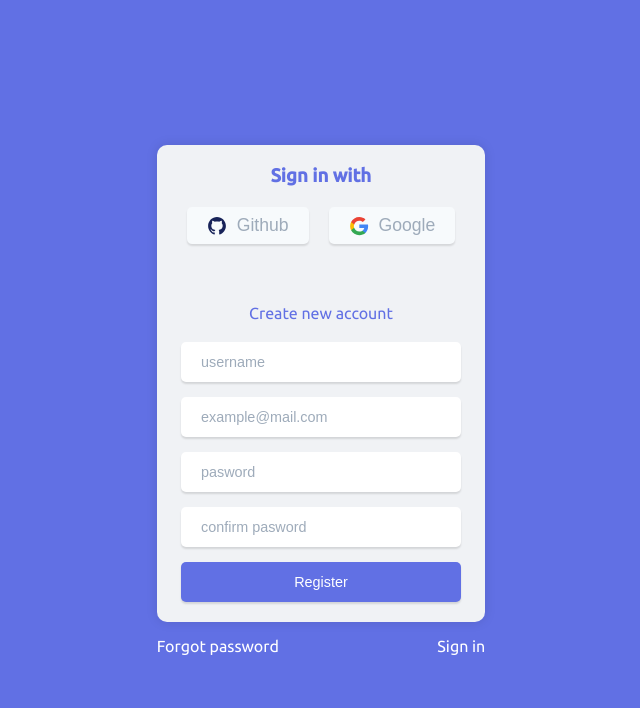
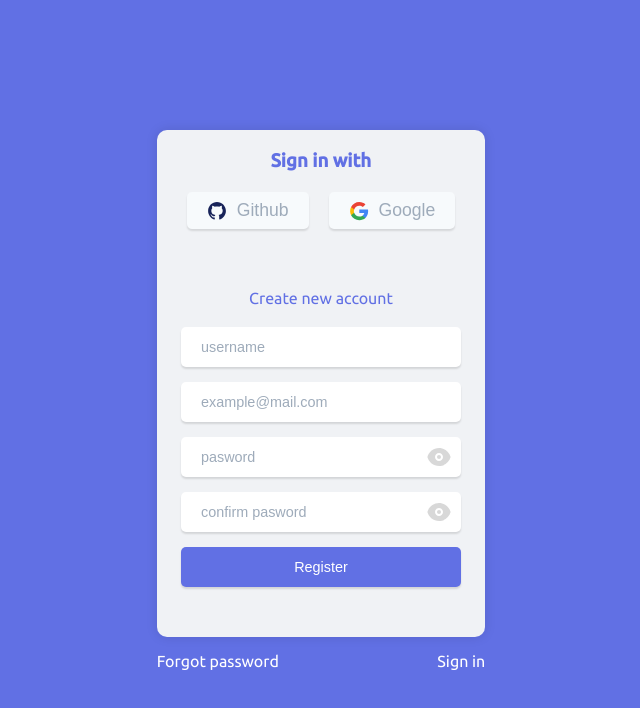
Before and after one commit to kazi331/react-blog, a React app: page /register in a window 1280 px wide. Shown: the top 708 px of the page, without its empty margins (319-959 px from the left). Built offline with nearby package versions, Linux system fonts and the light colour scheme; the HTML template or start-up script is replaced by a standard one.

Commit message:
eye changed

```diff
--- a/src/index.scss
+++ b/src/index.scss
@@ -128,6 +128,37 @@ body {
             transform: translateY(-2px);
           }
         }
+        .label{
+          position: relative;
+          width: 100%;
+         &:hover .eye{
+          opacity: .8;
+         }
+         input{
+          padding-right: 40px;
+         }
+          .eye {
+            opacity: .3;
+            padding: 1px;
+            border: none;
+            cursor: pointer;
+            background-color: transparent;
+            width: 2px;
+            height: 2px;
+            color: gray;
+            position: absolute;
+            top: 7px;
+            right: 33px;
+            user-select: none;
+          }
+        }
+      }
+      .err {
+        color: orangered;
+        margin-top: 10px;
+      }
+      .msg {
+        margin-top: 10px;
       }
     }
   }
--- a/src/pages/Login.jsx
+++ b/src/pages/Login.jsx
@@ -18,7 +18,7 @@ const Login = () => {
           <div className='form'>
             <input type="email" autoComplete='off' name="email" id="email" placeholder='example@mail.com' />
             <input type="password" autoComplete='off' name="password" placeholder='pasword' />
-            <input type='submit' value="Register" />
+            <input type='submit' value="Login" />
           </div>
         </div>
         <div className="instructions">
--- a/src/pages/Register.jsx
+++ b/src/pages/Register.jsx
@@ -1,25 +1,39 @@
+import axios from 'axios';
 import { useState } from 'react';
-import { Link } from 'react-router-dom'
-import github from '../utils/github.svg'
-import google from '../utils/google.svg'
-import axios from 'axios'
+import { Link, useNavigate } from 'react-router-dom';
+import github from '../utils/github.svg';
+import google from '../utils/google.svg';
+import { EyeAlt, Eye } from '../resources/Icons';
 
 const Register = () => {
   const [inputs, setInputs] = useState({ username: "", email: "", password: "" });
+  const [err, setErr] = useState(null);
+  const [message, setMessage] = useState(null);
+  const [show, setShow] = useState(false)
+  const [show2, setShow2] = useState(false)
+  const navigate = useNavigate();
   const handleInputs = e => {
     e.preventDefault();
-    setInputs(prev => ({ ...prev, [e.target.name]: e.target.value }))
+    setInputs(prev => ({ ...prev, [e.target.name]: e.target.value }));
+    setErr(null);
+    setMessage(null)
   }
   const handleSubmit = async e => {
     e.preventDefault();
+    setErr(null)
     try {
       const res = await axios.post('http://localhost:5000/api/auth/register', inputs);
-      console.log(res)
+      console.log(res.data);
+      setMessage(res.data.message);
+      setTimeout(() => {
+        navigate('/login');
+      }, 2000);
     } catch (err) {
-      console.log(err)
+      console.log(err.message);
+      setErr(err.response.data);
     }
   }
-  console.log(inputs)
+
   return (
     <div className="login">
       <div className="login-container">
@@ -33,10 +47,18 @@ const Register = () => {
           <div className='form'>
             <input type="text" name="username" onChange={handleInputs} id="username" placeholder='username' />
             <input type="email" name="email" onChange={handleInputs} id="email" placeholder='example@mail.com' />
-            <input type="password" name="password" onChange={handleInputs} placeholder='pasword' />
-            <input type="password" name="confirm-password" placeholder='confirm pasword' />
+            <label htmlFor="" className='label'>
+              <input type={show ? 'text' : 'password'} name="password" onChange={handleInputs} placeholder='pasword' />
+              <span className='eye' onClick={() => setShow(!show)}>{show ? <Eye /> : <EyeAlt />}</span>
+            </label>
+            <label htmlFor="" className='label'>
+              <input type={show2 ? 'text' : 'password'} name="confirm-password" placeholder='confirm pasword' />
+              <span className='eye' onClick={() => setShow2(!show2)}>{show2 ? <Eye /> : <EyeAlt />}</span>
+            </label>
             <input onClick={handleSubmit} type='submit' value="Register" />
           </div>
+          {err ? <p className="err">{err}</p> : <p className="msg">{message}</p>}
+
         </div>
         <div className="instructions">
           <Link to="/forgot">Forgot password </Link>
--- a/src/resources/Icons.jsx
+++ b/src/resources/Icons.jsx
@@ -38,11 +38,23 @@ export const FooterImage = () => {
 }
 export const EditIcon =
 
-        <svg xmlns="http://www.w3.org/2000/svg" fill="none" viewBox="0 0 24 24" strokeWidth={1.5} stroke="currentColor" className="w-6 h-6">
-            <path strokeLinecap="round" strokeLinejoin="round" d="M16.862 4.487l1.687-1.688a1.875 1.875 0 112.652 2.652L10.582 16.07a4.5 4.5 0 01-1.897 1.13L6 18l.8-2.685a4.5 4.5 0 011.13-1.897l8.932-8.931zm0 0L19.5 7.125M18 14v4.75A2.25 2.25 0 0115.75 21H5.25A2.25 2.25 0 013 18.75V8.25A2.25 2.25 0 015.25 6H10" />
-        </svg>
+    <svg xmlns="http://www.w3.org/2000/svg" fill="none" viewBox="0 0 24 24" strokeWidth={1.5} stroke="currentColor" className="w-6 h-6">
+        <path strokeLinecap="round" strokeLinejoin="round" d="M16.862 4.487l1.687-1.688a1.875 1.875 0 112.652 2.652L10.582 16.07a4.5 4.5 0 01-1.897 1.13L6 18l.8-2.685a4.5 4.5 0 011.13-1.897l8.932-8.931zm0 0L19.5 7.125M18 14v4.75A2.25 2.25 0 0115.75 21H5.25A2.25 2.25 0 013 18.75V8.25A2.25 2.25 0 015.25 6H10" />
+    </svg>
 
 
 export const DeleteIcon = <svg xmlns="http://www.w3.org/2000/svg" fill="none" viewBox="0 0 24 24" strokeWidth={1.5} stroke="currentColor" className="w-6 h-6">
-        <path strokeLinecap="round" strokeLinejoin="round" d="M14.74 9l-.346 9m-4.788 0L9.26 9m9.968-3.21c.342.052.682.107 1.022.166m-1.022-.165L18.16 19.673a2.25 2.25 0 01-2.244 2.077H8.084a2.25 2.25 0 01-2.244-2.077L4.772 5.79m14.456 0a48.108 48.108 0 00-3.478-.397m-12 .562c.34-.059.68-.114 1.022-.165m0 0a48.11 48.11 0 013.478-.397m7.5 0v-.916c0-1.18-.91-2.164-2.09-2.201a51.964 51.964 0 00-3.32 0c-1.18.037-2.09 1.022-2.09 2.201v.916m7.5 0a48.667 48.667 0 00-7.5 0" />
-    </svg>
+    <path strokeLinecap="round" strokeLinejoin="round" d="M14.74 9l-.346 9m-4.788 0L9.26 9m9.968-3.21c.342.052.682.107 1.022.166m-1.022-.165L18.16 19.673a2.25 2.25 0 01-2.244 2.077H8.084a2.25 2.25 0 01-2.244-2.077L4.772 5.79m14.456 0a48.108 48.108 0 00-3.478-.397m-12 .562c.34-.059.68-.114 1.022-.165m0 0a48.11 48.11 0 013.478-.397m7.5 0v-.916c0-1.18-.91-2.164-2.09-2.201a51.964 51.964 0 00-3.32 0c-1.18.037-2.09 1.022-2.09 2.201v.916m7.5 0a48.667 48.667 0 00-7.5 0" />
+</svg>
+export const Eye = () => {
+    return (
+        <svg width="24" height="24" viewBox="0 0 24 24" fill="none" xmlns="http://www.w3.org/2000/svg"><path fillRule="evenodd" clipRule="evenodd" d="M16 12C16 14.2091 14.2091 16 12 16C9.79086 16 8 14.2091 8 12C8 9.79086 9.79086 8 12 8C14.2091 8 16 9.79086 16 12ZM14 12C14 13.1046 13.1046 14 12 14C10.8954 14 10 13.1046 10 12C10 10.8954 10.8954 10 12 10C13.1046 10 14 10.8954 14 12Z" fill="currentColor" /><path fillRule="evenodd" clipRule="evenodd" d="M12 3C17.5915 3 22.2898 6.82432 23.6219 12C22.2898 17.1757 17.5915 21 12 21C6.40848 21 1.71018 17.1757 0.378052 12C1.71018 6.82432 6.40848 3 12 3ZM12 19C7.52443 19 3.73132 16.0581 2.45723 12C3.73132 7.94186 7.52443 5 12 5C16.4756 5 20.2687 7.94186 21.5428 12C20.2687 16.0581 16.4756 19 12 19Z" fill="currentColor" /></svg>
+    )
+}
+export const EyeAlt = () => {
+    return (
+        <svg width="24" height="24" viewBox="0 0 24 24" fill="none" xmlns="http://www.w3.org/2000/svg"><path d="M14 12C14 13.1046 13.1046 14 12 14C10.8954 14 10 13.1046 10 12C10 10.8954 10.8954 10 12 10C13.1046 10 14 10.8954 14 12Z" fill="currentColor" /><path fillRule="evenodd" clipRule="evenodd" d="M12 3C6.40848 3 1.71018 6.82432 0.378052 12C1.71018 17.1757 6.40848 21 12 21C17.5915 21 22.2898 17.1757 23.6219 12C22.2898 6.82432 17.5915 3 12 3ZM16 12C16 14.2091 14.2091 16 12 16C9.79086 16 8 14.2091 8 12C8 9.79086 9.79086 8 12 8C14.2091 8 16 9.79086 16 12Z" fill="currentColor" /></svg>
+
+    )
+
+}
```
